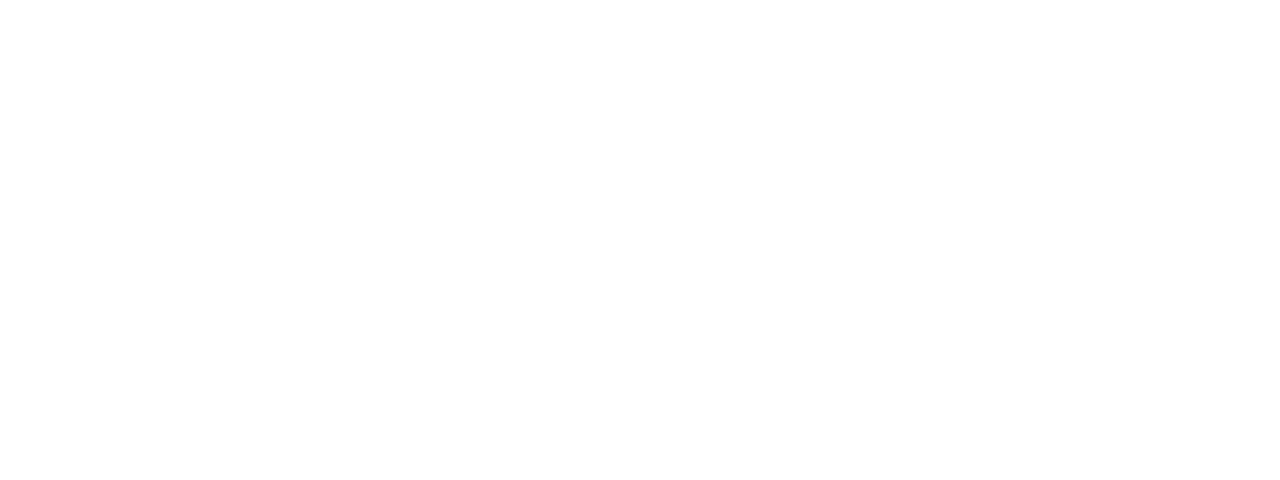
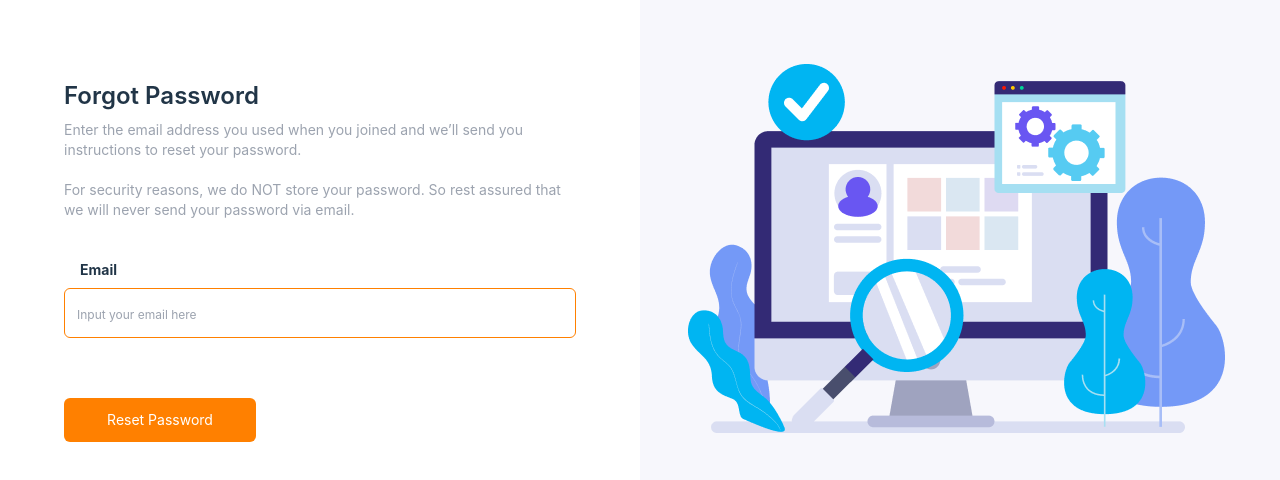
Before and after one commit to Tez-cyber/multi_form, a React (Vite) app: page /forgot-password in a window 1280 px wide. Before the commit this address had no page. Shown: the top 480 px of the page. Built offline with nearby package versions, Linux system fonts and the light colour scheme.

Commit message:
Added forgot password page

```diff
--- a/src/App.jsx
+++ b/src/App.jsx
@@ -3,6 +3,7 @@
 import { SignIn } from './components/SignIn'
 import { Signup } from './components/Signup'
 import { Multi } from './components/multiform/Multi'
+import { ForgotPassword } from './components/forgotPassword'
 
 
 
@@ -16,6 +17,7 @@
       <Route path="/" element={<SignIn />} />
       <Route path="/signup" element={<Signup />} />
       <Route path="/multi" element={<Multi />} />
+      <Route path="/forgot-password" element={<ForgotPassword />} />
     </Routes>
 
   )
--- a/src/components/FirstSection.jsx
+++ b/src/components/FirstSection.jsx
@@ -1,14 +1,18 @@
 import React from 'react'
 
-export const FirstSection = ({ src }) => {
+export const FirstSection = ({ src, type }) => {
     return (
         <section className=" bg-newGrey md:w-1/2">
             <div className="px-12 w-full py-[64px]">
                 <div className="">
                     {/* <!-- ========= Medium screen --> */}
-                    <h2 className="hidden text-4xl pb-20 px-16 leading-snug font-semibold md:block">Manage your courses <br /> and team in an
-                        easy <br /> way
-                    </h2>
+                    {
+                        type === "forgot-password" ? (
+                            ""
+                        ) : (<h2 className="hidden text-4xl pb-20 px-16 leading-snug font-semibold md:block">Manage your courses <br /> and team in an
+                            easy <br /> way
+                        </h2>)
+                    }
                     {/* <!-- ================ Small screen ============= --> */}
                     <h2 className="text-3xl pb-20  leading-snug font-semibold md:px-16 md:hidden">
                         Manage your courses and team in an
--- a/src/components/FormHeader.jsx
+++ b/src/components/FormHeader.jsx
@@ -1,10 +1,13 @@
 import React from 'react'
 
-export const FormHeader = ({ type, title, buttonText, desc }) => {
+export const FormHeader = ({ type, title, buttonText, desc, mini_desc }) => {
     return (
         <div className="">
             <h2 className={type === "auth" ? "text-2xl font-semibold" : "text-2xl font-semibold pb-2"}>{title}</h2>
-            <span className='pb-10 block text-sm text-gray-400'>{desc}</span>
+            <span className='pb-10 block text-sm text-gray-400'>
+                {desc}
+                <span className='pt-5 block'>{mini_desc}</span>
+            </span>
             {/* <!-- ===== buttons --> */}
             <div className={type === "auth" ? "block" : "hidden"}>
                 <section className="py-10">
--- a/src/components/SignIn.jsx
+++ b/src/components/SignIn.jsx
@@ -27,15 +27,15 @@
                     </div>
                     {/* <!-- ====== Terms of service --> */}
                     <section className="flex items-center justify-between">
-                        <div className="">
-                            <input type="checkbox" className="mr-2 border-none" name="" />
-                            <label className="text-sm text-gray-400">
+                        <div className="flex items-center">
+                            <input type="checkbox" className="border-none" name="" />
+                            <label className="text-sm ml-2 text-gray-400">
                                 remember me
                             </label>
                         </div>
                         <div className="text-sm">
                             <span className="text-gray-400">
-                                <a href="./password-reset.html" className="">forgot password?</a>
+                                <Link to="/forgot-password" className="">forgot password?</Link>
                             </span>
                         </div>
                     </section>
--- a/src/components/Signup.jsx
+++ b/src/components/Signup.jsx
@@ -43,9 +43,9 @@
                     </div>
                     {/* <!-- ====== Terms of service --> */}
                     <section className="flex items-center justify-between">
-                        <div className="">
-                            <input type="checkbox" className="mr-2 border-none" name="" />
-                            <label className="text-sm text-gray-400">
+                        <div className="flex items-center">
+                            <input type="checkbox" className="border-none" name="" />
+                            <label className="text-sm ml-2 text-gray-400">
                                 I have read and agree to the Terms of Service
                             </label>
                         </div>
--- /dev/null
+++ b/src/components/forgotPassword.jsx
@@ -0,0 +1,34 @@
+import React from 'react'
+import { FormContainer } from './FormContainer'
+import { FirstSection } from './FirstSection'
+import { FormHeader } from './FormHeader'
+
+export const ForgotPassword = () => {
+    return (
+        <div className="flex flex-col justify-center font-inter md:flex-row-reverse">
+            {/* <!-- Left Section with Text and Image --> */}
+            <FirstSection type="forgot-password" src="/Frame.png" />
+            {/* <!-- Right Section with Form --> */}
+            <FormContainer>
+                {/* <!-- === Top section === --> */}
+                <FormHeader
+                    mini_desc="For security reasons, we do NOT store your password. So rest assured that we will never send your password via email."
+                    desc="Enter the email address you used when you joined and we’ll send you instructions to reset your password."
+                    title="Forgot Password"
+                />
+                {/* <!-- ==== Form section ==== --> */}
+                <form className="">
+                    {/* <!-- ==== Email ==== --> */}
+                    <div className="inputLabel">
+                        <label>Email</label>
+                        <input className="inputItem" type="email" placeholder="Input your email here" />
+                    </div>
+                    {/* ========== */}
+                    <section className="my-10">
+                        <button className="bg-bright rounded-md py-3 px-4 w-[192px] text-sm text-white">Reset Password</button>
+                    </section>
+                </form>
+            </FormContainer>
+        </div>
+    )
+}
```
